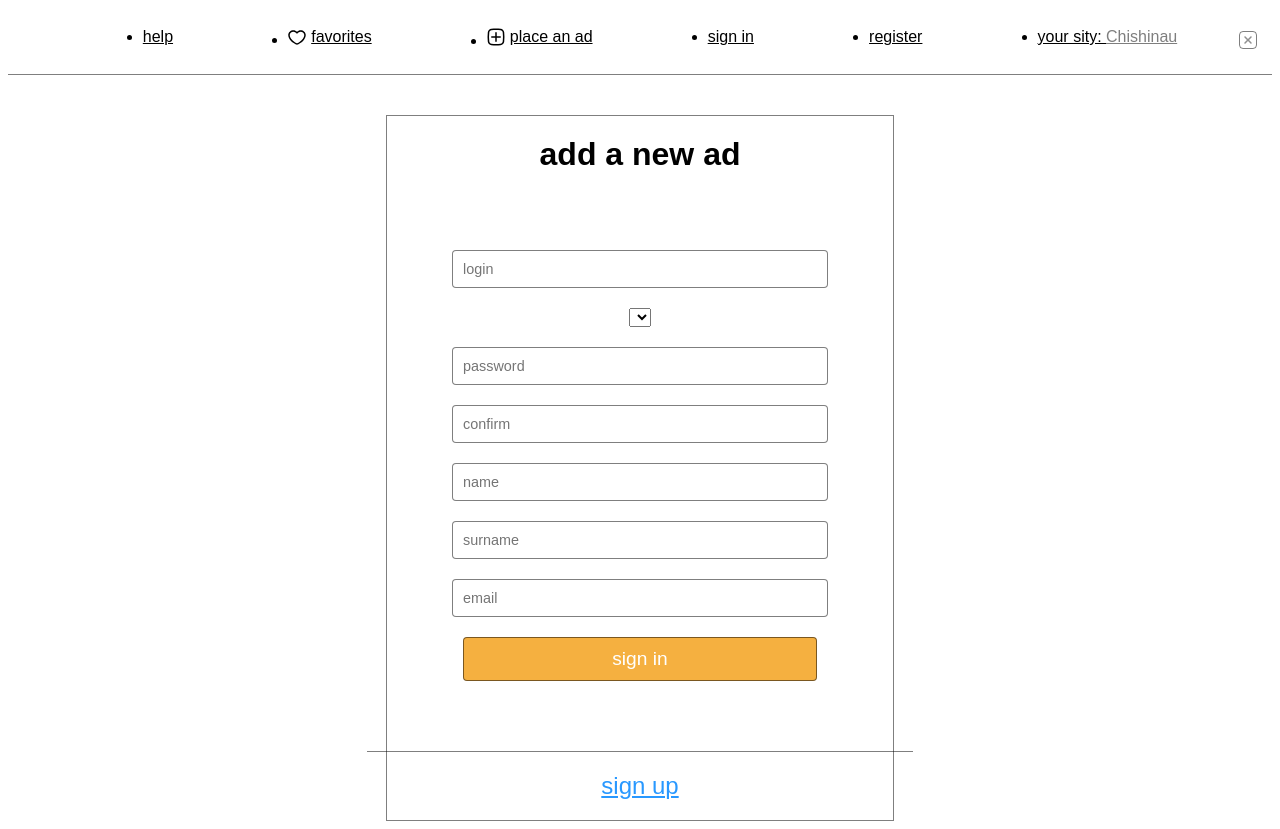
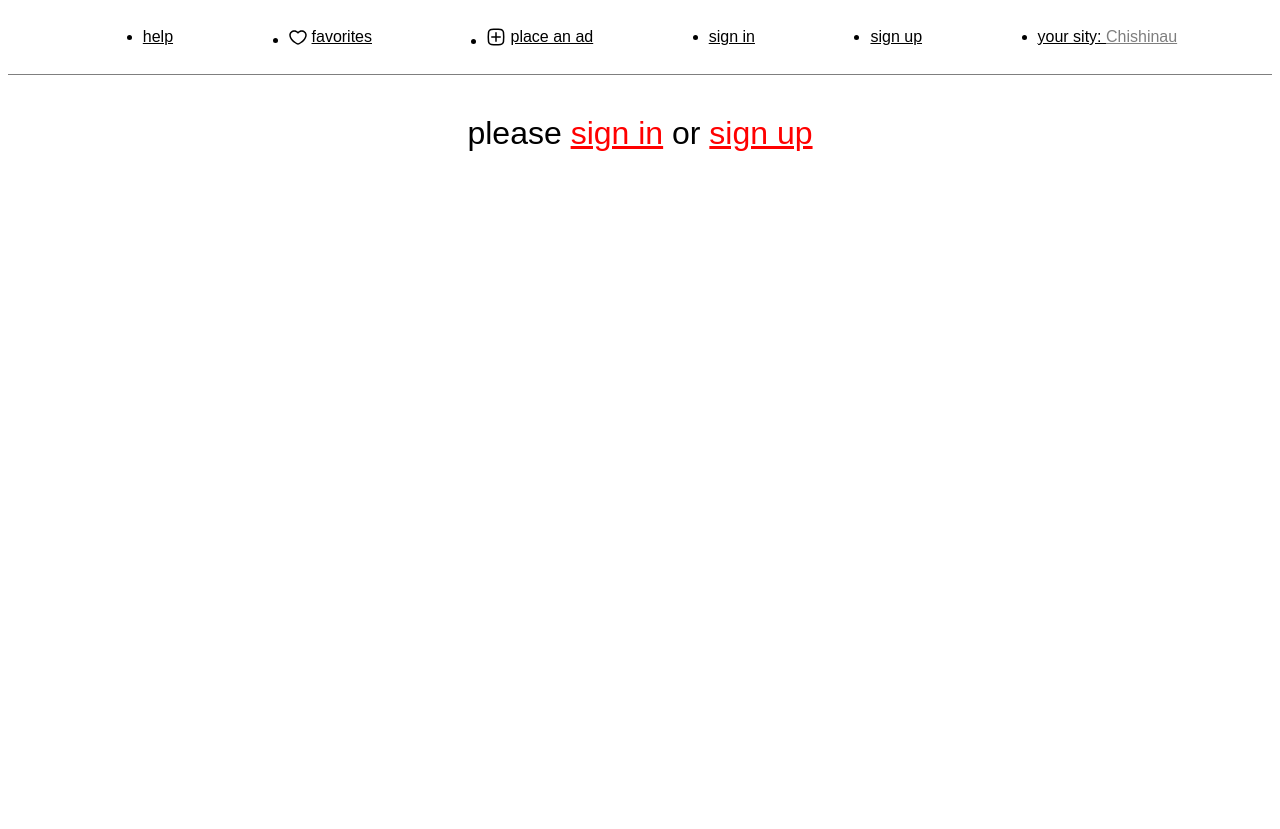
Before and after one commit to NikanorBurlaku/avito, a PHP site: page /avito/add.php in a window 1280 px wide. After the commit the page ends 151 px from the top, so only its background shows below. Run offline with PHP 8.4, Linux system fonts and the light colour scheme; tables that the repository leaves empty or names only in its code hold one stand-in row (values such as "Sample post"); lists and menus that the app fills with data are empty; some libraries are stand-ins or nearby versions.

Commit message:
add_maket

```diff
--- a/add.php
+++ b/add.php
@@ -1,100 +1,43 @@
-<!DOCTYPE html>
-<html lang="ru">
+<?php include "page/header.php";
 
-<head>
-    <meta charset="UTF-8">
-    <meta http-equiv="X-UA-Compatible" content="IE=edge">
-    <meta name="viewport" content="width=device-width, initial-scale=1.0">
-    <title>Sign in</title>
-    <link rel="stylesheet" href="css/reset.css">
-    <link rel="stylesheet" href="css/style.css">
-</head>
 
-<body>
-    <header class="header">
-        <div class="container">
-            <ul class="header__nav">
-                <li><a href="index.php" class="header__link">help</a></li>
-                <li><a href="index.php" class="header__link favorite"><img src="images/favorite.svg" class="header__img">favorites</a></li>
-                <li><a href="add.php" class="header__link add"><img src="images/add.svg" class="header__img">place an ad</a></li>
-                <li><a href="login.php" class="header__link">sign in</a> </li>
-                <li><a href="register.php" class="header__link">register</a></li>
-                <li><a href="index.php" class="header__link">your sity: <span class="header__city">Chishinau</span></a></li>
-            </ul>
-        </div>
-    </header>
+    if (!empty($_SESSION['auth'])):
+?>
     <div class="register__popup">
         <div class="login__block">
             <h2 class="login__title">add a new ad</h2>
-            <form action="" class="login__form" method="post">
-                <input type="text" class="login__input" name="login" placeholder="login" require>
-                <select name="" id=""></select>
-                <input type="password" class="login__input" name="password" placeholder="password" autocomplete="off" require>
-                <input type="password" class="login__input" name="confirm" placeholder="confirm" autocomplete="off" require>
-                <input type="text" class="login__input" name="name" placeholder="name" require>
-                <input type="text" class="login__input" name="surname" placeholder="surname">
-                <input type="email" class="login__input" name="email" placeholder="email" require>
+            <form action="" class="form" method="post">
+                <input type="text" class="form__input" name="name" placeholder="name" require>
+                <select name="catName" class="form__select">
+        <option value="select category">select category</option>
+                <?php
+                $link = require './database/connect.php';
+                $query = "SELECT * FROM category ORDER BY name";
+                $result = mysqli_query($link, $query) or die(mysqli_error($link));
 
-                <input type="submit" class="login__submit" value="sign in">
+                $categories = '';
+
+                for ($data = []; $row = mysqli_fetch_assoc($result); $data[] = $row) {
+                    $row['name'] = strtolower($row['name']);
+                    $catName = str_replace('_', ' ', $row['name']);
+                    echo"<option value='$catName'>$catName</option>";
+                }
+                ?>
+                </select>
+                <textarea type="text" class="form__textarea" name="descr" placeholder="description" require></textarea>
+                <input type="text" class="form__input" name="price" placeholder="price ($)" require>
+                <input type="text" class="form__input" name="adress" placeholder="adress" require>
+
+                <input type="submit" class="form__submit" value="sign in">
             </form>
-            <a href="register.php" class="login__href">sign up</a>
-            <span class="register__close"><img src="images/close.svg" alt=""></span>
         </div>
     </div>
+<?php else: ?>
+    <p class="error_text">please <a href="/login.php">sign in</a> or <a href="/register.php">sign up</a></p>
+<?php endif; ?>
+    <script>
+    const title = "add a new ad";
+</script>
 
-    <script src="js/script.js"></script>
-</body>
-
-</html>
 <?php
-
-session_start();
-
-
-if (!empty($_REQUEST['login']) and !empty($_REQUEST['password']) and !empty($_REQUEST['confirm'])) {
-
-    $login = $_REQUEST['login'];
-    $password = password_hash($_REQUEST['password'], PASSWORD_DEFAULT);
-    $name = $_REQUEST['name'];
-    $surname = $_REQUEST['surname'];
-    $phone = '';
-    $email = $_REQUEST['email'];
-    $verify = 'false';
-    $status = 'user';
-    $img = '';
-    $date_reg = date("Y-m-d");
-
-    $link = require "database/connect.php";
-    $query1 = "SELECT login FROM user WHERE login='$login'";
-    $user = mysqli_fetch_assoc(mysqli_query($link, $query1));
-
-    if (empty($user)){
-
-        if($_REQUEST['password'] == $_REQUEST['confirm']){
-
-            $query2 = "INSERT INTO user SET
-            login='$login',
-            password='$password',
-            name='$name',
-            surname='$surname',
-            email='$email',
-            phone='$phone',
-            verify='$verify',
-            status='$status',
-            img='$img',
-            date_reg='$date_reg'";
-            mysqli_query($link, $query2) or die(mysqli_error($link));
-
-            $_SESSION['auth'] = 'true';
-            $_SESSION['login'] = $login;
-            header('Location: index.php');
-        } else {
-            echo "Пароли не совпадают, попробуйте снова";
-        }
-
-    } else {
-        echo "Этот логин занят";
-    }
-}
-
-?>
+include "page/footer.php";
--- a/css/style.css
+++ b/css/style.css
@@ -157,7 +157,7 @@ body{
     font-size: 2rem;
     margin-top: 20px;
 }
-.login__form {
+.form {
     margin-top: 50px;
     margin-bottom: 20px;
     display: flex;
@@ -166,20 +166,25 @@ body{
     width: 70%;
     gap: 20px;
 }
-.login__input,
-.login__submit{
+.form__input,
+.form__submit,
+.form__textarea,
+.form__select{
     width: 100%;
     padding: 10px;
     border: 1px solid rgba(0, 0, 0, 0.5);
     border-radius: 4px;
     font-size: 0.9rem;
 }
-.login__submit {
+.form__textarea{
+    resize: vertical;
+}
+.form__submit {
     background: var(--yellow);
     font-size: 1.2rem;
     color: #fff;
 }
-.login__href {
+.form__href {
     margin-top: 50px;
     text-align: center;
     width: 100%;
@@ -191,7 +196,7 @@ body{
     border-top: 1px solid rgba(0, 0, 0, 0.5);
     transition: .5s;
 }
-.login__href:hover{
+.form__href:hover{
     color: #fff;
     background: var(--blue);
 }
@@ -294,3 +299,14 @@ margin-top: 20px;
   .salesman__date { grid-area: salesman__date;
 font-size: 1vw;}
   .salesman__review { grid-area: salesman__review; }
+  .error_text{
+    margin-top: 40px;
+    text-align: center;
+    font-size: 2rem;
+  }
+  .error_text a{
+    color: #f00;
+  }
+  .error_text a:hover{
+    text-decoration: underline;
+  }
--- a/page/category.php
+++ b/page/category.php
@@ -20,7 +20,7 @@ for ($data = []; $row = mysqli_fetch_assoc($result); $data[] = $row) {
     $catName = str_replace('_', ' ', $row['catName']);
     $prodName = str_replace('_', ' ', $row['prodName']);
 
-    $content .= "<a href='page/$catName/{$row['prodName']}' class='tov'>
+    $content .= "<a href='{{ url }}page/$catName/{$row['prodName']}' class='tov'>
         <span class='tov__img'></span>
         <span class='tov__head'>$prodName</span>
         <span class='tov__price'>Price: {$row['price']} $</span>
--- a/page/layout.php
+++ b/page/layout.php
@@ -14,8 +14,8 @@
 <header class="header">
         <div class="container">
             <ul class="header__nav">
-                <li><a href="index.php" class="header__link">help</a></li>
-                <li><a href="index.php" class="header__link favorite"><img src="{{ url }}images/favorite.svg" class="header__img">favorites</a></li>
+                <li><a href="{{ url }}index.php" class="header__link">help</a></li>
+                <li><a href="{{ url }}index.php" class="header__link favorite"><img src="{{ url }}images/favorite.svg" class="header__img">favorites</a></li>
                 <li><a href="add.php" class="header__link add"><img src="{{ url }}images/add.svg" class="header__img">place an ad</a></li>
                 {{ auth }}
                 <li><a href="index.php" class="header__link">your sity: <span class="header__city">Chishinau</span></a></li>
@@ -25,7 +25,7 @@
     <main class="main">
         <div class="container">
             <acide class="acide">
-                <a href="index.php" class="logo"><img src="{{ url }}images/logo.svg" class="logo__img"><span class="logo__text">bulletin board</span>
+                <a href="{{ url }}index.php" class="logo"><img src="{{ url }}images/logo.svg" class="logo__img"><span class="logo__text">bulletin board</span>
                 </a>
                 <ul class="categories__acide">
                     <li><a href="index.php" class="link__acide main__link" style="text-transform: uppercase; font-weight:600">all categories</a></li>
```
Also changed, not shown: index.php (+22 -8 lines), login.php (+5 -6 lines), register.php (+9 -10 lines), 1 other file.
